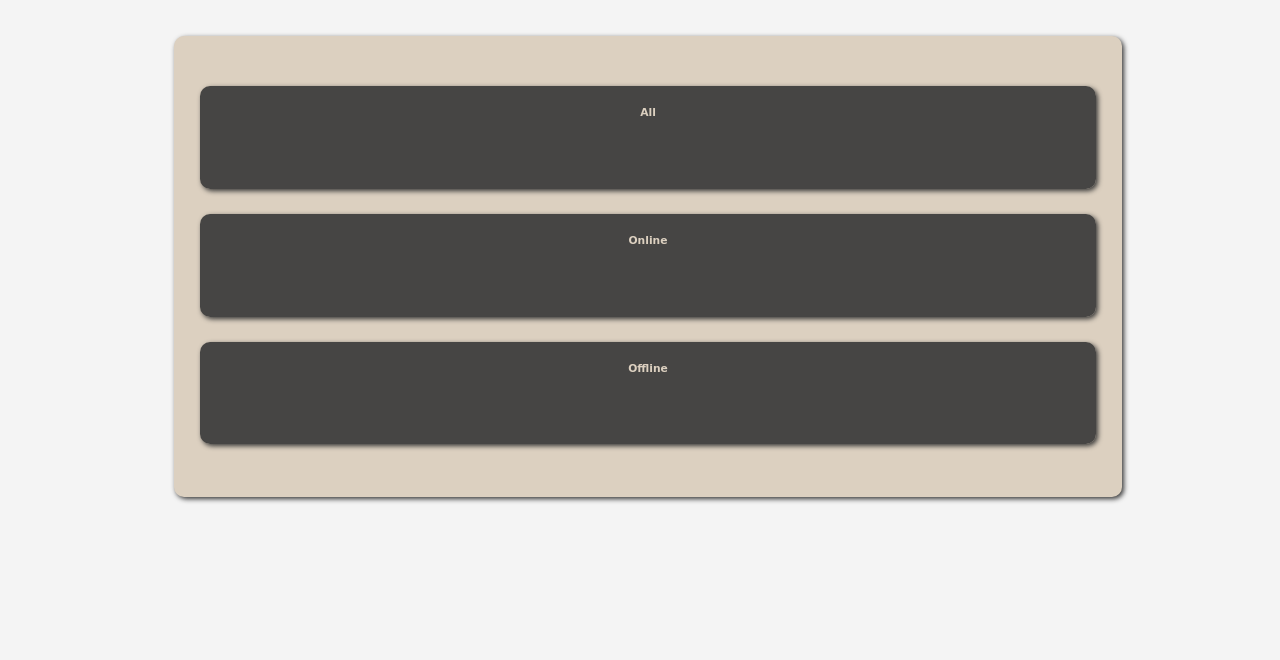
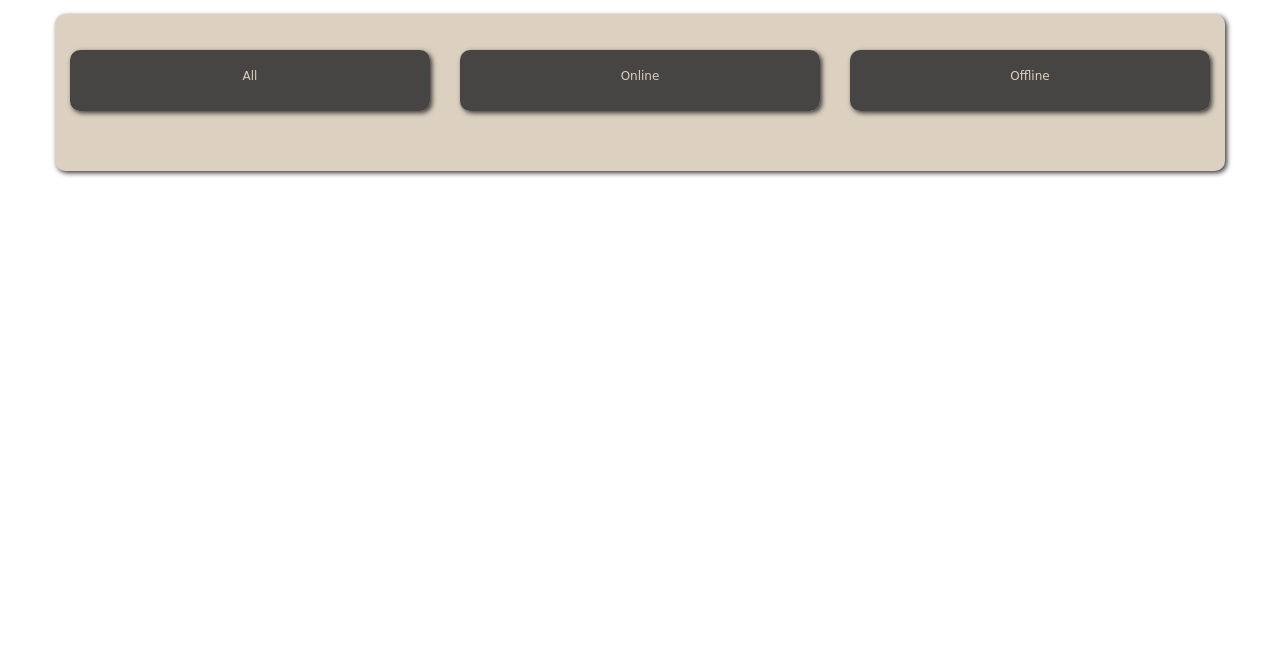
Before and after one commit to kvizzle/twitch, a plain HTML site: page index.html in a window 1280 px wide. Shown: the part 140-800 px from the top of the page. Drawn offline with nearby package versions, Linux system fonts and the light colour scheme; a web font is replaced by a local one.

Commit message:
Update index.html

```diff
--- a/index.html
+++ b/index.html
@@ -1,6 +1,7 @@
 <head>
 <link rel="stylesheet" href="twitch.css">
-    <link rel="stylesheet" href="https://maxcdn
+     <link rel="stylesheet" href="https://maxcdn.bootstrapcdn.com/bootstrap/3.3.7/css/bootstrap.min.css">
+
   <script src="https://npmcdn.com/tether@1.2.4/dist/js/tether.min.js"></script>
   <link href="https://fonts.googleapis.com/css?family=Baloo|Roboto+Mono" rel="stylesheet">
 </head>
```
